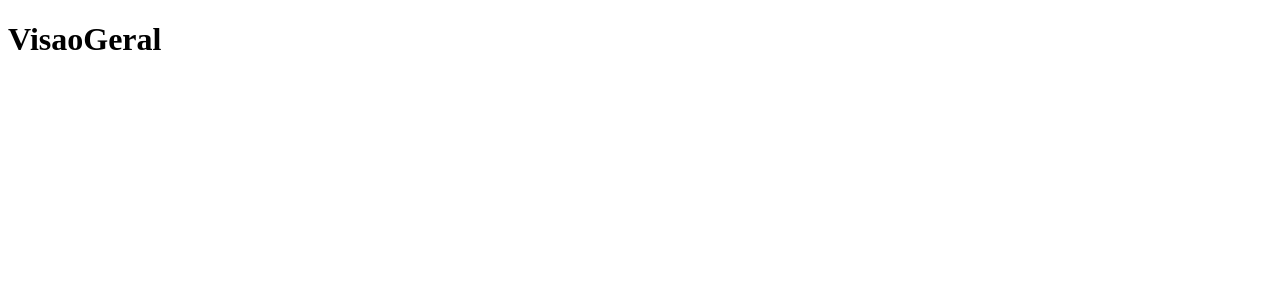
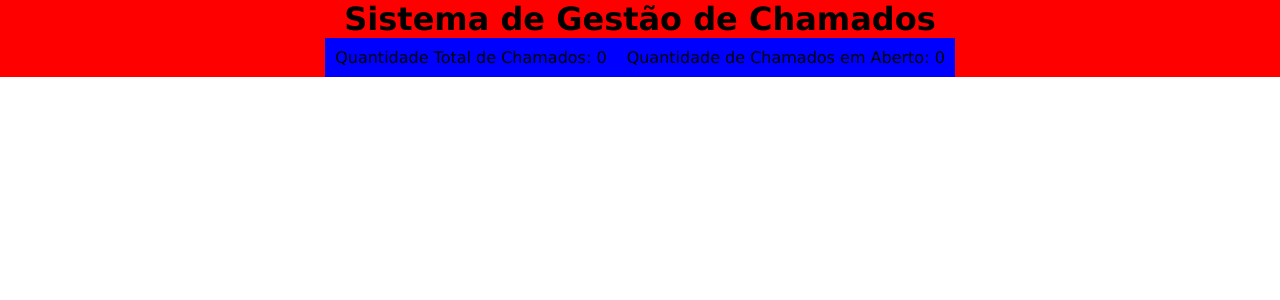
Before and after one commit to thiagodau/chamados, a React (Vite) app: page / in a window 1280 px wide. Shown: the top 300 px of the page. Built offline with nearby package versions, Linux system fonts and the light colour scheme.

Commit message:
Added Header

```diff
--- /dev/null
+++ b/src/components/Header.tsx
@@ -0,0 +1,13 @@
+import { HeaderButtons } from './HeaderButtons'
+
+export function Header() {
+  return (
+    <div style={{ backgroundColor: 'red', width: '100%;', display: 'grid', gridTemplateColumns: 'auto', justifyContent: 'center', justifyItems: 'center' }}>
+      <h1>Sistema de Gestão de Chamados</h1>
+      <div style={{ backgroundColor: 'blue', display: 'flex', flexWrap: 'wrap' }}>
+        <HeaderButtons text='Quantidade Total de Chamados' amount={0} />
+        <HeaderButtons text='Quantidade de Chamados em Aberto' amount={0} />
+      </div>
+    </div>
+  )
+}
--- /dev/null
+++ b/src/components/HeaderButtons.tsx
@@ -0,0 +1,10 @@
+type HeaderButtonsProps = {
+  text: string,
+  amount: number
+}
+
+export function HeaderButtons(props: HeaderButtonsProps) {
+  return (
+    <p style={{ margin: '10px' }}>{props.text}: {props.amount}</p>
+  )
+}
--- /dev/null
+++ b/src/pages/VisaoGeral.css
@@ -0,0 +1,6 @@
+* {
+  font-family: 'Lucida Sans', 'Lucida Sans Regular', 'Lucida Grande', 'Lucida Sans Unicode', Geneva, Verdana, sans-serif;
+  box-sizing: border-box;
+  padding: 0;
+  margin: 0;
+}
--- a/src/pages/VisaoGeral.tsx
+++ b/src/pages/VisaoGeral.tsx
@@ -1,5 +1,12 @@
+import { Header } from "../components/Header";
+
+import './VisaoGeral.css'
+
 export function VisaoGeral() {
   return (
-    <div><h1>VisaoGeral</h1></div>
+    <div className="aplication">
+      <Header />
+
+    </div>
   )
 }
```
